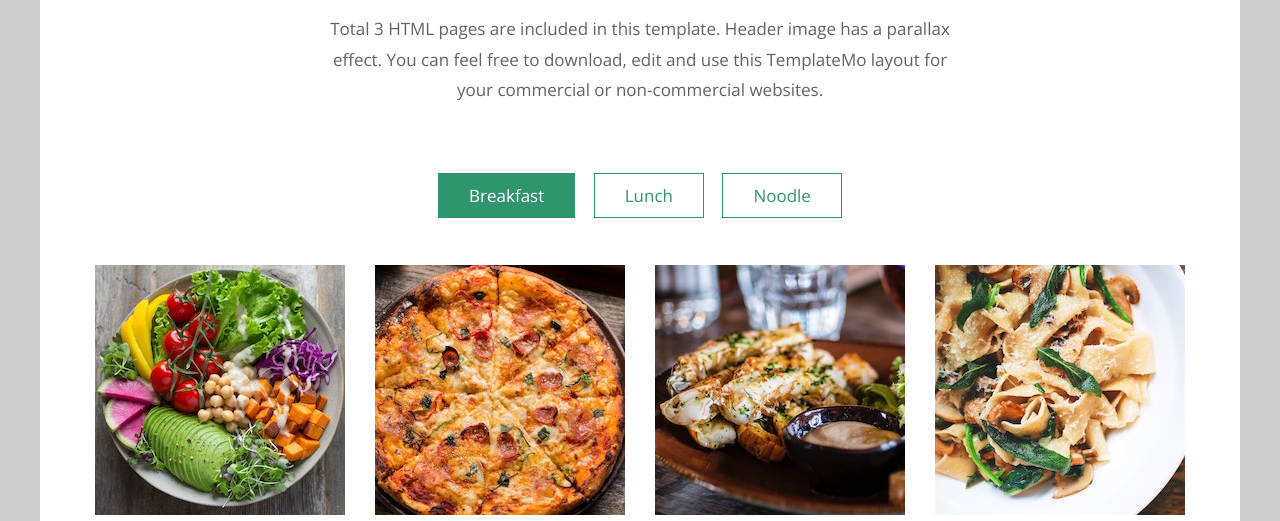
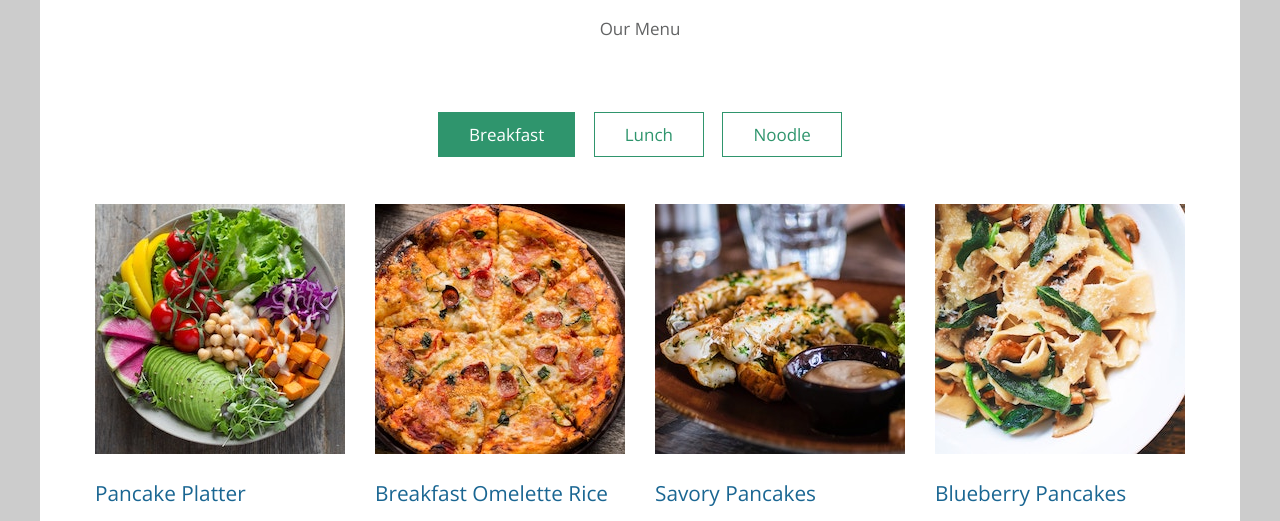
Before and after one commit to ntwoolery/Delinomore-, a plain HTML site: page index.html in a window 1280 px wide. Shown: the part 579-1100 px from the top of the page. Drawn offline with nearby package versions, Linux system fonts and the light colour scheme.

Commit message:
Update index.html

```diff
--- a/index.html
+++ b/index.html
@@ -47,7 +47,7 @@ https://templatemo.com/tm-539-simple-house
 		<main>
 			<header class="row tm-welcome-section">
 				<h2 class="col-12 text-center tm-section-title">Welcome to Delinomore</h2>
-				<p class="col-12 text-center">Total 3 HTML pages are included in this template. Header image has a parallax effect. You can feel free to download, edit and use this TemplateMo layout for your commercial or non-commercial websites.</p>
+				<p class="col-12 text-center">Our Menu</p>
 			</header>
 
 			<div class="tm-paging-links">
```
